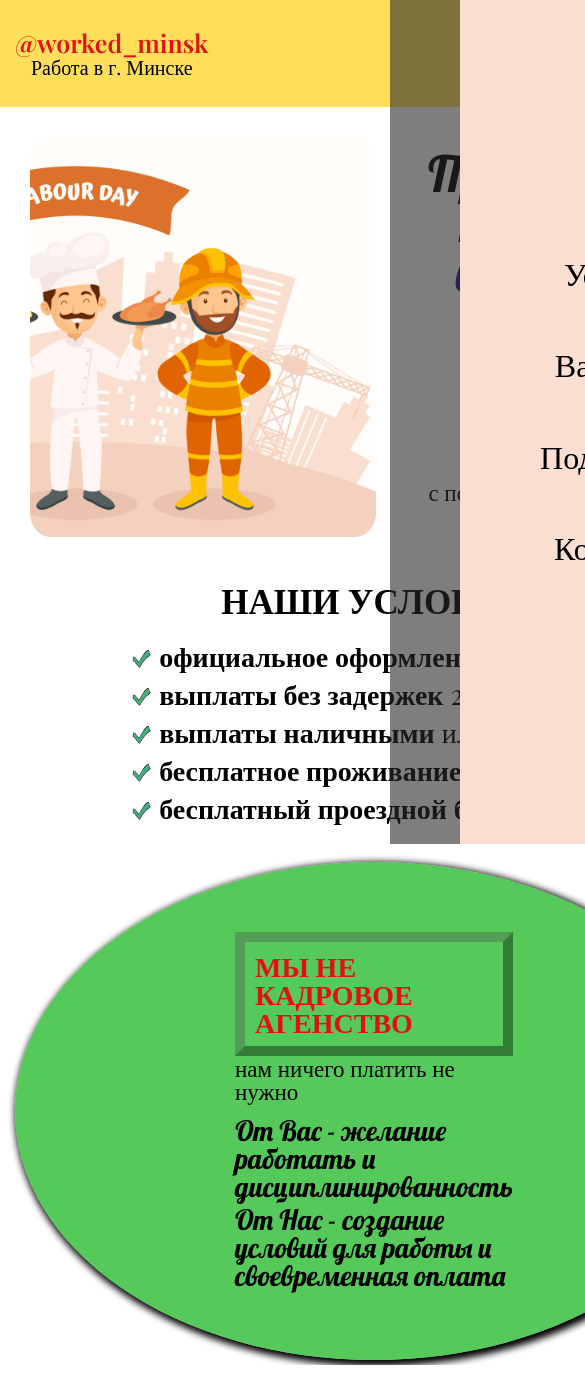
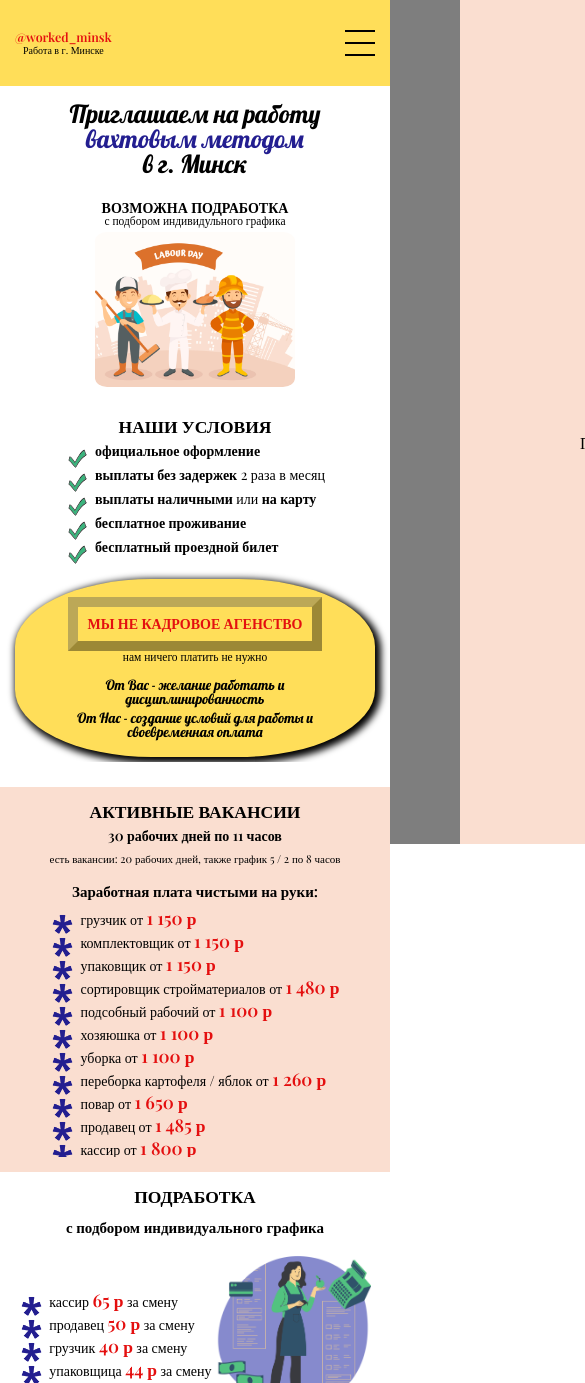
Before and after one commit to yusivacova/favorite, a website built with webpack: page src/index.html in a window 390 px wide. Shown: the top 1383 px of the page, 585 px wide, since content can reach past the window. Built offline with nearby package versions, Linux system fonts and the light colour scheme.

Commit message:
feat: add adaprive for app

```diff
--- a/src/styles/abstracts/_varaibles.scss
+++ b/src/styles/abstracts/_varaibles.scss
@@ -11,4 +11,4 @@ $content-width: 1230px;
 $desktop-width-small: 1024px;
 $tablet-width: 768px;
 $mobile-width: 576px;
-$mobile-width-small: 320px;
+$mobile-width-small: 440px;
--- a/src/styles/base/_base.scss
+++ b/src/styles/base/_base.scss
@@ -1,6 +1,18 @@
 html {
   @extend %font-main;
   font-size: 10px;
+
+  @include media-desktop-small {
+    font-size: 8px;
+  }
+
+  @include media-mobile {
+    font-size: 6px;
+  }
+
+  @include media-mobile-small {
+    font-size: 5px;
+  }
 }
 
 body {
--- a/src/styles/components/_about.scss
+++ b/src/styles/components/_about.scss
@@ -3,6 +3,18 @@
     @include flex;
     gap: 40px;
     padding: 30px 0;
+
+    @include media-desktop-small {
+      gap: 5px;
+    }
+
+    @include media-tablet {
+      @include flex($wrap: wrap, $justify: center);
+    }
+
+    @include media-mobile {
+      padding: 15px 0;
+    }
   }
 
   &__icon {
@@ -16,11 +28,33 @@
       box-shadow: 3px 3px 7px 3px $color-black;
       transform: scale(1.06);
     }
+
+    @include media-desktop-small {
+      flex: 0 1 500px;
+      min-height: 235px;
+    }
+
+    @include media-tablet {
+      min-height: 320px;
+    }
+
+    @include media-mobile {
+      flex: 0 1 385px;
+      min-height: 255px;
+    }
+
+    @include media-mobile-small {
+      flex: 0 1 200px;
+      min-height: 155px;
+    }
   }
 
   &__content {
     flex: 0 1 700px;
     text-align: center;
+    @include media-tablet {
+      order: -1;
+    }
   }
 
   &__title {
--- a/src/styles/components/_conditions.scss
+++ b/src/styles/components/_conditions.scss
@@ -2,18 +2,27 @@
   margin: 0 0 25px;
   padding: 15px 0;
 
+  @include media-mobile {
+    margin: 0 0 10px;
+  }
+
   &__body {
     @include flex($direction: column);
     gap: 25px;
+
+    @include media-mobile {
+      gap: 10px;
+    }
   }
 
   &__bottom {
     margin: 0 0 5px;
-    padding: 70px 220px;
+    padding: 5% 10%;
     @include flex($direction: column);
-    border-radius: 50%;
+    border-radius: 38%;
+    text-align: center;
     box-shadow: 3px 3px 7px 3px $color-black;
-    background-color: $color-green;
+    background-color: $color-main;
     @include font($size: 2.8rem);
   }
 
--- a/src/styles/components/_part-time.scss
+++ b/src/styles/components/_part-time.scss
@@ -1,5 +1,9 @@
 .part-time {
   padding: 30px 0;
+
+  @include media-mobile {
+    padding: 15px 0;
+  }
   &__body {
     @include flex($direction: column, $align: stretch);
     gap: 15px;
@@ -9,26 +13,15 @@
   &__content {
     @include flex($justify: space-evenly);
     align-self: stretch;
-  }
 
-  &__title {
-
-  }
-
-  &__subtitle {
-
-  }
-
-  &__list {
-
-  }
-
-  &__item {
+    @include media-mobile {
+      @include flex($justify: space-evenly, $wrap: wrap);
+    }
   }
 
   &__image {
     flex: 0 1 300px;
-    height: 335px;
+    min-height: 335px;
     background: url("../assets/images/cashier.png") 100% / cover no-repeat;
     @extend %transition;
     border-radius: 15%;
@@ -36,11 +29,20 @@
     &:hover {
       transform: scale(1.06);
       box-shadow: 3px 3px 7px 3px $color-black;
+    }
 
+    @include media-desktop-small {
+      flex: 0 1 220px;
+      min-height: 270px;
+    }
+
+    @include media-mobile-small {
+      flex: 0 1 155px;
+      min-height: 170px;
     }
   }
 
-  &__text{
+  &__text {
     text-align: center;
   }
 }
--- a/src/styles/components/_vacancy.scss
+++ b/src/styles/components/_vacancy.scss
@@ -2,9 +2,17 @@
   padding: 30px 0;
   background-color: $color-add-light;
 
+  @include media-mobile {
+    padding: 15px 0;
+  }
+
   &__content {
     @include flex($direction: column);
     gap: 15px;
+
+    @include media-mobile {
+      gap: 10px;
+    }
   }
 
   &__title {
@@ -14,6 +22,10 @@
     @include flex($direction: column);
     margin: 0 0 25px;
     gap: 10px;
+
+    @include media-mobile {
+      margin: 0 0 10px;
+    }
   }
 
   &__conditions {
--- a/src/styles/layout/_footer.scss
+++ b/src/styles/layout/_footer.scss
@@ -2,9 +2,17 @@
   padding: 30px 0;
   background-color: $color-main;
 
+  @include media-mobile {
+    padding: 15px 0;
+  }
+
   &__body {
     @include flex($direction: column);
     gap: 30px;
+
+    @include media-mobile {
+      gap: 15px;
+    }
   }
 
   &__title {
@@ -68,6 +76,11 @@
       max-width: 100%;
       max-height: 100%;
     }
+
+    @include media-mobile {
+      width: 32px;
+      height: 32px;
+    }
   }
 }
 
```
